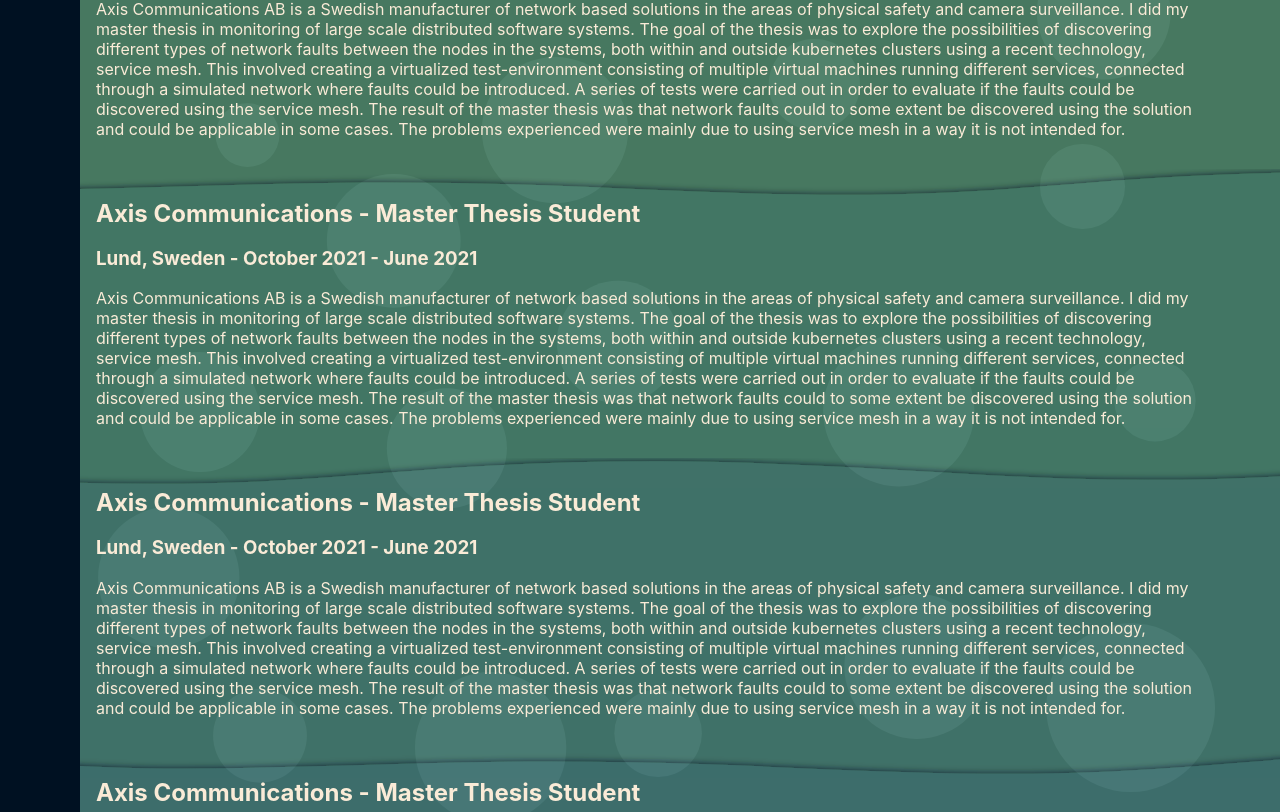
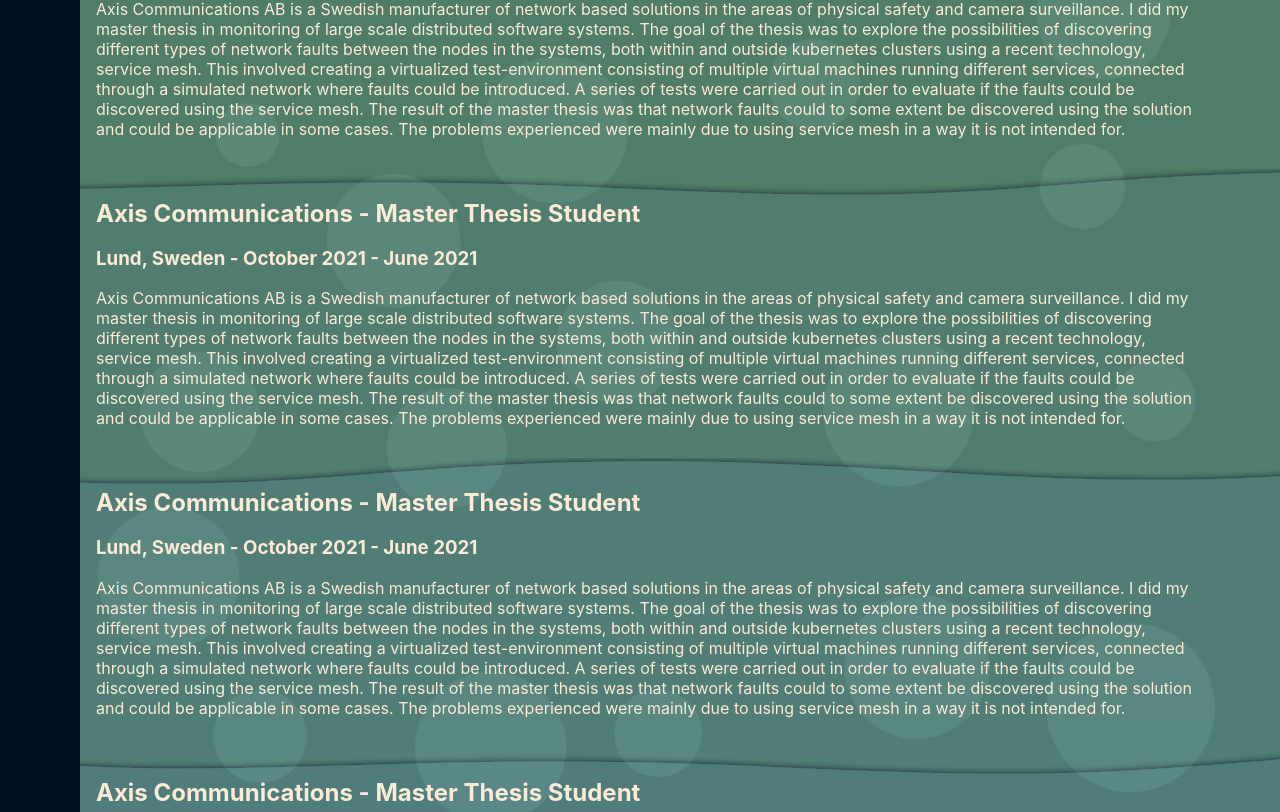
Before and after one commit to EliasFrykholm/eliasfrykholm.github.io, a Next.js app: page / in a window 1280 px wide. Shown: the part 1588-2400 px from the top of the page. Built offline with nearby package versions, Linux system fonts and the light colour scheme.

Commit message:
Improve color generation

```diff
--- a/components/SkillCard.tsx
+++ b/components/SkillCard.tsx
@@ -1,5 +1,5 @@
 import styles from "../styles/SkillCard.module.css";
-import { baseColorHue, baseColorSat, baseColorLight } from "../static/Constants";
+import { generateColor, generateGradient, generateHslaString, generateHslString } from "../static/ColorGenerator";
 
 type Skill = {
   name: string;
@@ -12,29 +12,35 @@
 };
 
 function SkillCard({ skill, index }: Props) {
-  const hue = baseColorHue + index * 10;
-  const saturation = baseColorSat;
-  const light = baseColorLight;
-  const color = `hsl(${hue}, ${saturation}%, ${light}%)`;
+  const color = generateColor(index);
+  color.saturation += 10;
 
   return (
     <div
       className={styles.skillCard}
       style={{
-        background: `linear-gradient(45deg, ${color} 0%, hsla(${hue + 50}, ${saturation + 40}%, ${light}%, 0.7) 100%)`,
+        background: generateGradient(color, 45, { hue: 40, saturation: 30, light: 10 }, true),
       }}
     >
       <h2>{skill.name}</h2>
       <div
         className={styles.skillIndicatorContainer}
-        style={{ backgroundColor: `hsl(${hue}, ${saturation + 20}%, ${light - 30}%)` }}
+        style={{
+          backgroundColor: generateHslString({
+            hue: color.hue,
+            saturation: color.saturation + 20,
+            light: color.light - 30,
+          }),
+        }}
       >
         <div
           className={styles.skillIndicator}
           style={{
-            background: `linear-gradient(90deg, hsl(${hue + 20}, ${saturation + 30}%, ${light - 30}%) 0%, hsl(${
-              hue + 20
-            }, ${saturation + 30}%, ${light}%) 100%)`,
+            background: generateGradient(
+              { hue: color.hue, saturation: color.saturation + 30, light: color.light - 10 },
+              90,
+              { hue: 0, saturation: 0, light: 40 }
+            ),
             width: `${skill.score * 10}%`,
           }}
         >
--- a/components/SkillGrid.tsx
+++ b/components/SkillGrid.tsx
@@ -1,8 +1,10 @@
+import Counter from "../static/Counter";
 import styles from "../styles/SkillGrid.module.css";
 import SkillCard from "./SkillCard";
 
 type Props = {
   skills: Skill[];
+  indexCounter: Counter;
 };
 
 type Skill = {
@@ -10,13 +12,13 @@
   score: number;
 };
 
-function SkillGrid({ skills }: Props) {
+function SkillGrid({ skills, indexCounter }: Props) {
   return (
     <div className={styles.container}>
       {skills
         .sort((a, b) => b.score - a.score)
         .map((skill, index) => (
-          <SkillCard skill={skill} index={index}></SkillCard>
+          <SkillCard skill={skill} index={indexCounter.getCount()}></SkillCard>
         ))}
     </div>
   );
--- a/components/WaveSection.tsx
+++ b/components/WaveSection.tsx
@@ -1,29 +1,41 @@
-import { generateColor, generateColorWithOpacity } from "../static/ColorGenerator";
+import { generateColor, generateHslString, generateHslaString } from "../static/ColorGenerator";
 import styles from "../styles/WaveSection.module.css";
 import Wave from "./Wave";
+import { useEffect, useState } from "react";
 
 type Props = {
   isBottom?: boolean;
   scrollOffset: number;
-  index: number;
+  colorIndex: number;
   children: React.ReactNode;
 };
 
-function WaveSection({ isBottom = false, scrollOffset, index, children }: Props) {
-  const color = generateColor(index);
-  const colorOpacity = generateColorWithOpacity(index);
-  var prevColor;
-  if (index > 0) {
-    prevColor = generateColor(index - 1);
-  }
+type Colors = {
+  color: string;
+  colorOpacity: string;
+  prevColor?: string;
+};
+
+function WaveSection({ isBottom = false, scrollOffset, colorIndex, children }: Props) {
+  const [colors, setColors] = useState<Colors>();
+  useEffect(() => {
+    const colorObj = generateColor(colorIndex);
+    const color = generateHslString(colorObj);
+    const colorOpacity = generateHslaString(colorObj);
+    var prevColor;
+    if (colorIndex > 0) {
+      prevColor = generateHslString(generateColor(colorIndex - 1));
+    }
+    setColors({ color: color, colorOpacity: colorOpacity, prevColor: prevColor });
+  }, [setColors]);
 
   return (
     <div>
-      <Wave scrollOffset={scrollOffset} color={color} previousColor={prevColor} />
-      <div className={styles.container} style={{ backgroundColor: colorOpacity }}>
+      <Wave scrollOffset={scrollOffset} color={colors?.color} previousColor={colors?.prevColor} />
+      <div className={styles.container} style={{ backgroundColor: colors?.colorOpacity }}>
         {children}
       </div>
-      {isBottom && <Wave scrollOffset={scrollOffset} previousColor={color} />}
+      {isBottom && <Wave scrollOffset={scrollOffset} previousColor={colors?.color} />}
     </div>
   );
 }
--- a/pages/index.tsx
+++ b/pages/index.tsx
@@ -5,10 +5,12 @@
 import Navbar from "../components/Navbar";
 import SkillGrid from "../components/SkillGrid";
 import WaveSection from "../components/WaveSection";
+import Counter from "../static/Counter";
 import styles from "../styles/Home.module.css";
 
 const Home: NextPage = () => {
   const [offsetY, setOffsetY] = useState(0);
+  const indexCounter = new Counter();
   const handleScroll = () => setOffsetY(window.scrollY);
 
   useEffect(() => {
@@ -43,7 +45,7 @@
 
         <section id="experience">
           <h1>Experience</h1>
-          <WaveSection scrollOffset={offsetY} index={0}>
+          <WaveSection scrollOffset={offsetY} colorIndex={indexCounter.getCount()}>
             <h2>Cygni, Part of Accenture - Fullstack Engineer Consultant</h2>
             <h3>Malmö, Sweden - September 2021 - Now</h3>
             <p>
@@ -53,7 +55,7 @@
               written during development for testing purposes. The application was then deployed using AWS Amplify.
             </p>
           </WaveSection>
-          <WaveSection scrollOffset={offsetY} index={1}>
+          <WaveSection scrollOffset={offsetY} colorIndex={indexCounter.getCount()}>
             <h2>Axis Communications - Master Thesis Student</h2>
             <h3>Lund, Sweden - October 2021 - June 2021</h3>
             <p>
@@ -69,7 +71,7 @@
               due to using service mesh in a way it is not intended for.
             </p>
           </WaveSection>
-          <WaveSection scrollOffset={offsetY} index={2}>
+          <WaveSection scrollOffset={offsetY} colorIndex={indexCounter.getCount()}>
             <h2>Axis Communications - Master Thesis Student</h2>
             <h3>Lund, Sweden - October 2021 - June 2021</h3>
             <p>
@@ -85,7 +87,7 @@
               due to using service mesh in a way it is not intended for.
             </p>
           </WaveSection>
-          <WaveSection scrollOffset={offsetY} index={3}>
+          <WaveSection scrollOffset={offsetY} colorIndex={indexCounter.getCount()}>
             <h2>Axis Communications - Master Thesis Student</h2>
             <h3>Lund, Sweden - October 2021 - June 2021</h3>
             <p>
@@ -101,7 +103,7 @@
               due to using service mesh in a way it is not intended for.
             </p>
           </WaveSection>
-          <WaveSection scrollOffset={offsetY} index={4}>
+          <WaveSection scrollOffset={offsetY} colorIndex={indexCounter.getCount()}>
             <h2>Axis Communications - Master Thesis Student</h2>
             <h3>Lund, Sweden - October 2021 - June 2021</h3>
             <p>
@@ -117,7 +119,7 @@
               due to using service mesh in a way it is not intended for.
             </p>
           </WaveSection>
-          <WaveSection scrollOffset={offsetY} index={5}>
+          <WaveSection scrollOffset={offsetY} colorIndex={indexCounter.getCount()}>
             <h2>Axis Communications - Master Thesis Student</h2>
             <h3>Lund, Sweden - October 2021 - June 2021</h3>
             <p>
@@ -133,7 +135,7 @@
               due to using service mesh in a way it is not intended for.
             </p>
           </WaveSection>
-          <WaveSection isBottom={true} scrollOffset={offsetY} index={6}>
+          <WaveSection isBottom={true} scrollOffset={offsetY} colorIndex={indexCounter.getCount()}>
             <h2>Axis Communications - Master Thesis Student</h2>
             <h3>Lund, Sweden - October 2021 - June 2021</h3>
             <p>
@@ -152,7 +154,7 @@
         </section>
         <section id="education">
           <h1>Education</h1>
-          <WaveSection scrollOffset={offsetY} index={1}>
+          <WaveSection scrollOffset={offsetY} colorIndex={indexCounter.getCount()}>
             <h2>Lund University - Master of Science, Computer Science</h2>
             <h3>Lund, Sweden - August 2016 - June 2021</h3>
             <p>
@@ -171,13 +173,16 @@
         </section>
         <section id="skills">
           <h1>Skills</h1>
+          <div className={styles.skillsContainer}>
             <SkillGrid
               skills={[
                 { name: "Java", score: 9 },
                 { name: ".NET", score: 6 },
                 { name: "React JS", score: 7 },
               ]}
+              indexCounter={indexCounter}
             ></SkillGrid>
+          </div>
         </section>
       </main>
     </div>
--- a/static/ColorGenerator.ts
+++ b/static/ColorGenerator.ts
@@ -1,9 +1,41 @@
-import { baseColorHue, baseColorLight, baseColorSat } from "./Constants";
-
-export const generateColor = (index: number) => {
-    return `hsl(${baseColorHue + index * 10}, ${baseColorSat+10}%, ${baseColorLight- index * 2}%)`;
+export type HslColor = {
+    hue: number;
+    saturation: number;
+    light: number;
 }
 
-export const generateColorWithOpacity = (index: number) => {
-    return `hsla(${baseColorHue + index * 10}, ${baseColorSat+10}%, ${baseColorLight- index * 2}%, 0.7)`;
+const baseColorHue = 121;
+const baseColorSat = 26;
+const baseColorLight = 56;
+const baseColorOpacity = 0.7;
+
+export const generateColor = (index: number): HslColor => {
+    return {
+        hue: baseColorHue + index * 10,
+        saturation: baseColorSat,
+        light: baseColorLight
+    }
 }
+
+export const generateHslString = (color: HslColor) => {
+    return `hsl(${color.hue}, ${color.saturation}%, ${color.light}%)`;
+}
+
+export const generateHslaString = (color: HslColor, opacity?: number) => {
+    return `hsla(${color.hue}, ${color.saturation}%, ${color.light}%, ${opacity || baseColorOpacity})`;
+}
+
+export const generateGradient = (baseColor: HslColor, angle: number, colorOffset: HslColor, transparent?: boolean) => {
+    const fromColor: HslColor = {
+        hue: (baseColor.hue - colorOffset.hue/2) % 360,
+        saturation: baseColor.saturation - colorOffset.saturation/2,
+        light: baseColor.light - colorOffset.light/2
+    }
+    const toColor: HslColor = {
+        hue: (baseColor.hue + colorOffset.hue/2) % 360,
+        saturation: baseColor.saturation + colorOffset.saturation/2,
+        light: baseColor.light + colorOffset.light/2
+    }
+
+    return `linear-gradient(${angle}deg, ${transparent ? generateHslaString(fromColor) : generateHslString(fromColor)} 0%, ${transparent ? generateHslaString(toColor) : generateHslString(toColor)} 100%)`
+}
--- a/static/Constants.ts
+++ b/static/Constants.ts
@@ -1,3 +1,4 @@
-export const baseColorHue = 121
-export const baseColorSat = 16;
-export const baseColorLight = 56
+export const baseColorHue = 121;
+export const baseColorSat = 26;
+export const baseColorLight = 46;
+export const baseColorOpacity = 0.7;
--- /dev/null
+++ b/static/Counter.ts
@@ -0,0 +1,11 @@
+export default class Counter {
+    count: number;
+    constructor() {
+        this.count = 0;
+    }
+
+    getCount() {
+        this.count ++;
+        return this.count - 1;
+    }
+}
--- a/styles/Wave.module.css
+++ b/styles/Wave.module.css
@@ -3,7 +3,7 @@
     width: 100%;
     overflow: hidden;
     line-height: 0;
-    opacity: 0.7;
+    opacity: var(--default-opacity);
 }
 
 .wave svg {
--- a/styles/globals.css
+++ b/styles/globals.css
@@ -1,8 +1,9 @@
 :root {
     --bg-color: #001122;
     --text-light: antiquewhite;
-    --primary-color: hsl(126, 16%, 56%);
+    --primary-color: hsl(126, 26%, 56%);
     --secondary-color: #213447;
+    --default-opacity: 0.7;
 }
 
 html,
```
Lines whose indentation alone changed are shown as unchanged.
